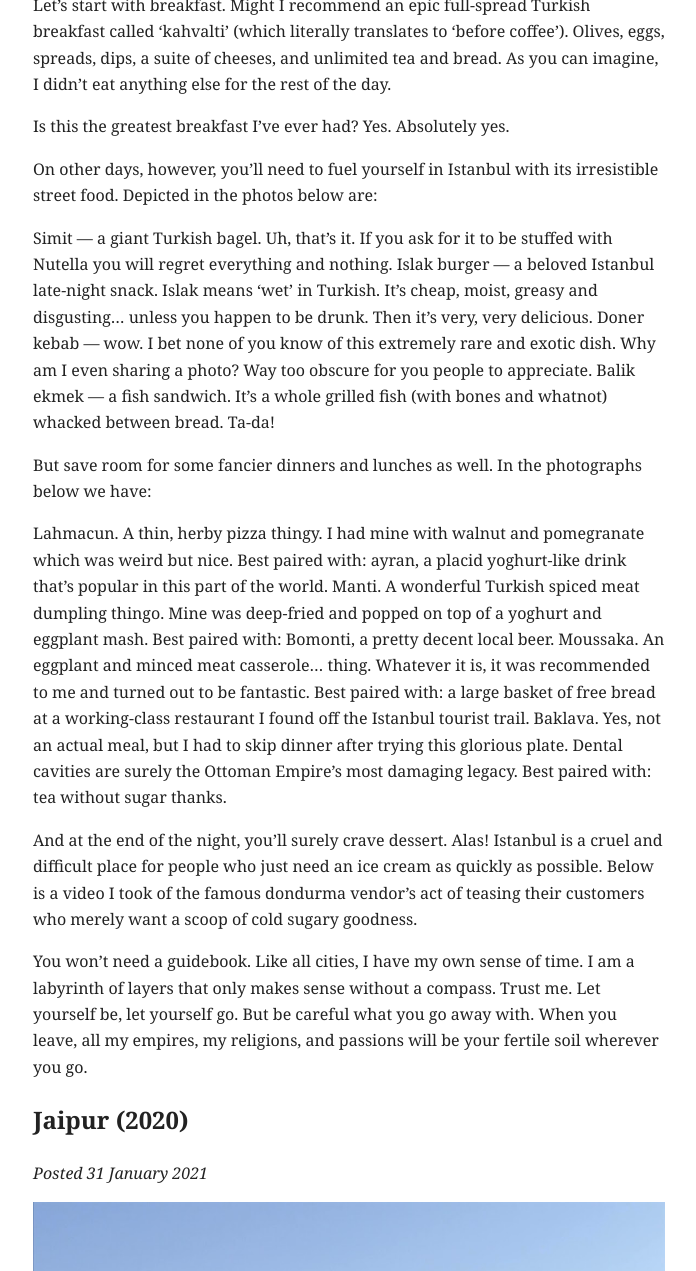
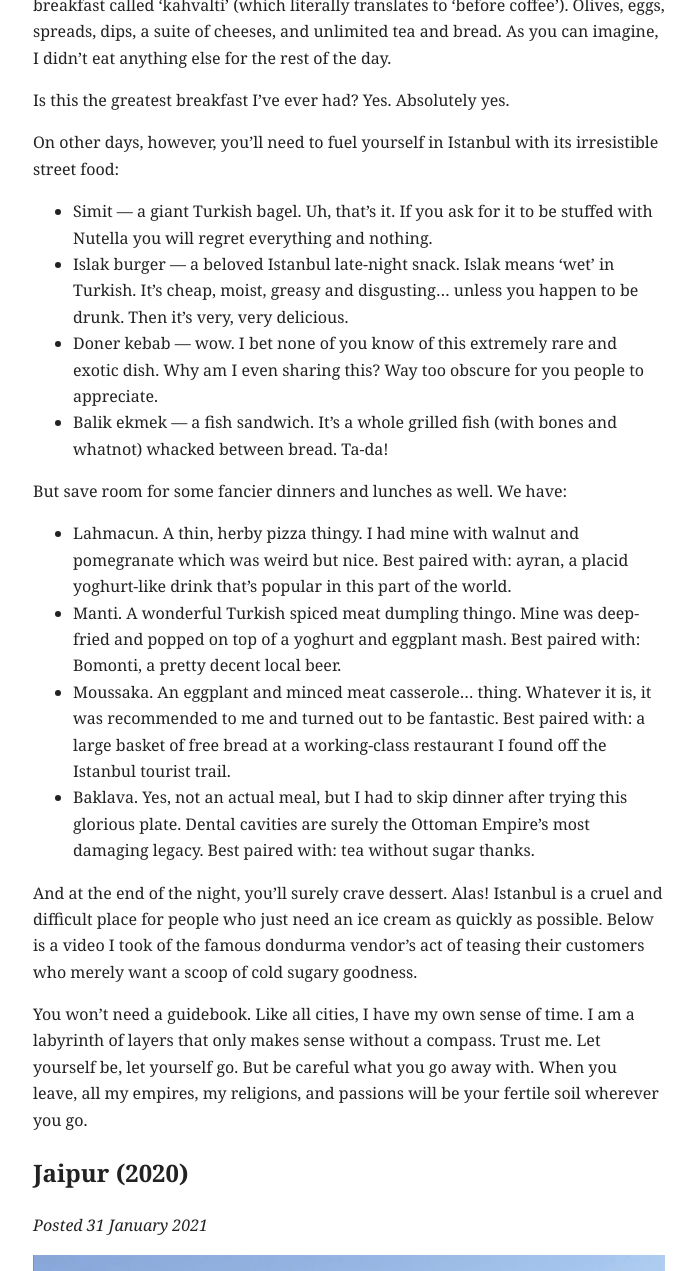
Before and after one commit to mingjiliu/mingjiliu.github.io, a Jekyll site: the page built from _travel/mings-wanderings.md, in a window 1280 px wide and 1400 px high, scrolled down 54676 px, cut to the strip 129-1400 px from the top of the window. Shown: the whole strip, without its empty margins (291-987 px from the left). Built offline with Jekyll 4.4.1, drawn with Linux system fonts in a browser that asks for light colours; some of the changed text lies outside the part shown.

Commit message:
Update mings-wanderings.md

```diff
--- a/_travel/mings-wanderings.md
+++ b/_travel/mings-wanderings.md
@@ -184,7 +184,7 @@ I arrived in Puebla by bus from Mexico City on the 1st of November. It was sultr
 
 However, as I strolled around beautiful Puebla, I noticed tension in people's faces. I mean it. There was a tightness on its streets. It didn't feel good. What was causing this quivering mood? The general weariness of holidaymakers? Are the crowds getting irritated by the crowds? Or was the thinning between the borders of this life and the beyond, despite the celebratory attitudes that surround Día de Muertos, affecting everyone?
 
-Stop it. Turn to something else. Here are some churchy snaps from Puebla.
+Stop it. Turn to something else. Here is a churchy snap from Puebla.
 
 ![Puebla and Cholula (2022) — photo 2](/assets/travelbig/puebla-and-cholula-02.jpg)
 
@@ -218,7 +218,7 @@ Here it is... on the dusty trail to a clearly signposted hell... Like the alcoho
 
 *Posted 1 January 2023*
 
-Trudging along the relaxed, sunny, red-ochre-and-burnt-yellow American retirement village of San Miguel de Allende... Lazily bouncing from church to cafe to art gallery to church to cafe to art gallery... Here are some photos of my lovely, hot, and dusty one day visit.
+Trudging along the relaxed, sunny, red-ochre-and-burnt-yellow American retirement village of San Miguel de Allende... Lazily bouncing from church to cafe to art gallery to church to cafe to art gallery... Here's a photo of my lovely, hot, and dusty one day visit.
 
 Obligatory food note. While in the city, I enjoyed a very hearty chile relleno - that is, roast pepper stuffed with cheese. My verdict: Can't go wrong with this, I reckon. Even better, I had it slopped on my plate at a local fonda (i.e., a tiny, family-run restaurant).
 
@@ -651,7 +651,7 @@ I ended the day with one of the most spectacular sunset landscapes I've ever wit
 
 ![Hampi (2020) — photo 3](/assets/travelbig/hampi-03.jpg)
 
-DAY 2: I spent a full day cycling and hiking to sightseeing destinations around Hampi. It's certainly hard to know which pictures to select! See below for photos of Hemakuta Hill, Laksmi Narasimha Temple, Badavilinga Temple, Underground Shiva Temple, Hazara Rama Temple, the Royal Enclosure, Malyawanta Hill, the Saasivekaalu Ganesha, among others.
+DAY 2: I spent a full day cycling and hiking to sightseeing destinations around Hampi. It's certainly hard to know if I recorded everything down correctly! I ticked off Hemakuta Hill, Laksmi Narasimha Temple, Badavilinga Temple, Underground Shiva Temple, Hazara Rama Temple, the Royal Enclosure, Malyawanta Hill, the Saasivekaalu Ganesha, among others.
 
 During my explorations, I bumped into a lot of domestic tourists who wanted my selfie and to know where I was from, especially given my appearance. Unfortunately, a complex story (Chinese heritage, New Zealand citizenship, Australian residency, etc.) doesn't cut it! I eventually caved and just lied and said I was from China whenever people asked.
 
@@ -719,7 +719,7 @@ Delhi is a city both obsessed and apathetic about security... Everywhere you go
 
 Delhi is a rude city... I've had to snap at people and raise my voice just to get things done here. I think I became a bit too aggressive towards the end of my stay. Some of it is simply big-city brusqueness, but I reckon a better explanation is that everyone is just pissed they have to live in Delhi of all places. Mumbai is nicer, Chennai is hilariously messy, but Delhi is in a league of its own.
 
-Delhi has some absolute marvels tucked within the grit... The Qutb Minar complex (the subject of these photos) is a sensational place, filled with tombs and ruins of the Delhi Sultanate. Just check out that soaring, 73-metre tall sandstone minaret! Equally fascinating (for me, at least) are the elaborate Indo-Islamic designs and the bold, contrasting use of white marble and red sandstone in the complex. For some reason, seeing this building mixture made me crave both dairy milk and white chocolate at the same time.
+Delhi has some absolute marvels tucked within the grit... The Qutb Minar complex is a sensational place, filled with tombs and ruins of the Delhi Sultanate. Just check out that soaring, 73-metre tall sandstone minaret! Equally fascinating (for me, at least) are the elaborate Indo-Islamic designs and the bold, contrasting use of white marble and red sandstone in the complex. For some reason, seeing this building mixture made me crave both dairy milk and white chocolate at the same time.
 
 ![Humayun's Tomb](/assets/travelbig/impressions-of-delhi-08.jpg)
 
@@ -803,13 +803,19 @@ Let's start with breakfast. Might I recommend an epic full-spread Turkish breakf
 
 Is this the greatest breakfast I've ever had? Yes. Absolutely yes.
 
-On other days, however, you'll need to fuel yourself in Istanbul with its irresistible street food. Depicted in the photos below are:
+On other days, however, you'll need to fuel yourself in Istanbul with its irresistible street food:
 
-Simit --- a giant Turkish bagel. Uh, that's it. If you ask for it to be stuffed with Nutella you will regret everything and nothing. Islak burger --- a beloved Istanbul late-night snack. Islak means 'wet' in Turkish. It's cheap, moist, greasy and disgusting... unless you happen to be drunk. Then it's very, very delicious. Doner kebab --- wow. I bet none of you know of this extremely rare and exotic dish. Why am I even sharing a photo? Way too obscure for you people to appreciate. Balik ekmek --- a fish sandwich. It's a whole grilled fish (with bones and whatnot) whacked between bread. Ta-da!
+- Simit --- a giant Turkish bagel. Uh, that's it. If you ask for it to be stuffed with Nutella you will regret everything and nothing.
+- Islak burger --- a beloved Istanbul late-night snack. Islak means 'wet' in Turkish. It's cheap, moist, greasy and disgusting... unless you happen to be drunk. Then it's very, very delicious.
+- Doner kebab --- wow. I bet none of you know of this extremely rare and exotic dish. Why am I even sharing this? Way too obscure for you people to appreciate.
+- Balik ekmek --- a fish sandwich. It's a whole grilled fish (with bones and whatnot) whacked between bread. Ta-da!
 
-But save room for some fancier dinners and lunches as well. In the photographs below we have:
+But save room for some fancier dinners and lunches as well. We have:
 
-Lahmacun. A thin, herby pizza thingy. I had mine with walnut and pomegranate which was weird but nice. Best paired with: ayran, a placid yoghurt-like drink that's popular in this part of the world. Manti. A wonderful Turkish spiced meat dumpling thingo. Mine was deep-fried and popped on top of a yoghurt and eggplant mash. Best paired with: Bomonti, a pretty decent local beer. Moussaka. An eggplant and minced meat casserole... thing. Whatever it is, it was recommended to me and turned out to be fantastic. Best paired with: a large basket of free bread at a working-class restaurant I found off the Istanbul tourist trail. Baklava. Yes, not an actual meal, but I had to skip dinner after trying this glorious plate. Dental cavities are surely the Ottoman Empire's most damaging legacy. Best paired with: tea without sugar thanks.
+- Lahmacun. A thin, herby pizza thingy. I had mine with walnut and pomegranate which was weird but nice. Best paired with: ayran, a placid yoghurt-like drink that's popular in this part of the world.
+- Manti. A wonderful Turkish spiced meat dumpling thingo. Mine was deep-fried and popped on top of a yoghurt and eggplant mash. Best paired with: Bomonti, a pretty decent local beer.
+- Moussaka. An eggplant and minced meat casserole... thing. Whatever it is, it was recommended to me and turned out to be fantastic. Best paired with: a large basket of free bread at a working-class restaurant I found off the Istanbul tourist trail.
+- Baklava. Yes, not an actual meal, but I had to skip dinner after trying this glorious plate. Dental cavities are surely the Ottoman Empire's most damaging legacy. Best paired with: tea without sugar thanks.
 
 And at the end of the night, you'll surely crave dessert. Alas! Istanbul is a cruel and difficult place for people who just need an ice cream as quickly as possible. Below is a video I took of the famous dondurma vendor's act of teasing their customers who merely want a scoop of cold sugary goodness.
 
@@ -1011,7 +1017,7 @@ Located away from all the tourists milling inside the Great Hypostyle Hall is th
 
 Let the sound of birds wash over you. Let it restore you like a sigh. This world can still be peaceful sometimes.
 
-### Photos of Luxor Temple, after dark...
+### Luxor Temple, after dark...
 
 This ancient complex sits on the Nile's east bank, surrounded by busy shops, cafes, and restaurants. It's been kicking around since 1400 BC and may or may not have served as the coronation site of new pharaohs. The temple was partially converted into a Christian church by the Romans, was occupied by Arab villagers in medieval times, and now has an active mosque in the middle of it. In other words, oodles of history.
 
@@ -1051,7 +1057,7 @@ Hatshepsut, you may be interested to know, was a woman. She was (to the best of
 
 Or as the ancient locals used to call it back in the day: "The Great and Majestic Necropolis of the Millions of Years of the Pharaoh, Life, Strength, Health in The West of Thebes". Catchy.
 
-Photographed in this section is KV2, the tourist-swamped resting place of Ramesses IV; KV6, the pleasantly uncrowded burial site of Ramesses IX; and KV8, the sparse and claustrophobically deep tomb of Merneptah.
+Down and down I sank into the bowels of KV2, the tourist-swamped resting place of Ramesses IV; KV6, the pleasantly uncrowded burial site of Ramesses IX; and KV8, the sparse and claustrophobically deep tomb of Merneptah.
 
 This was my katabasis, my descent into the underworld. There are over sixty chthonic tombs (only around a third of which belong to actual kings) from the 16th to 11th century BC spread throughout this area. Many of them are opulently coloured and meticulously decorated. A number of them plunge ridiculously deep into the bowels of the earth.
 
```
Also changed, not shown: other parts of _travel/mings-wanderings.md (+3 -1 lines).
